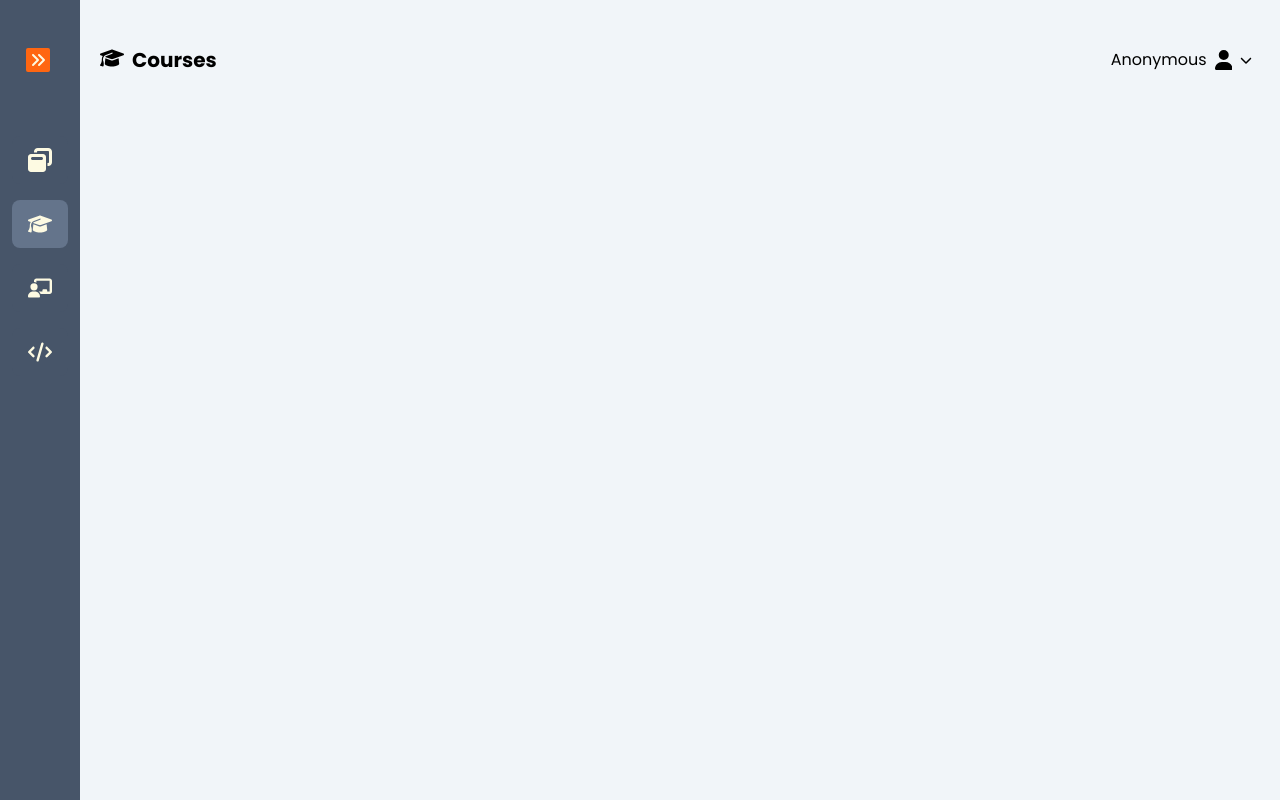
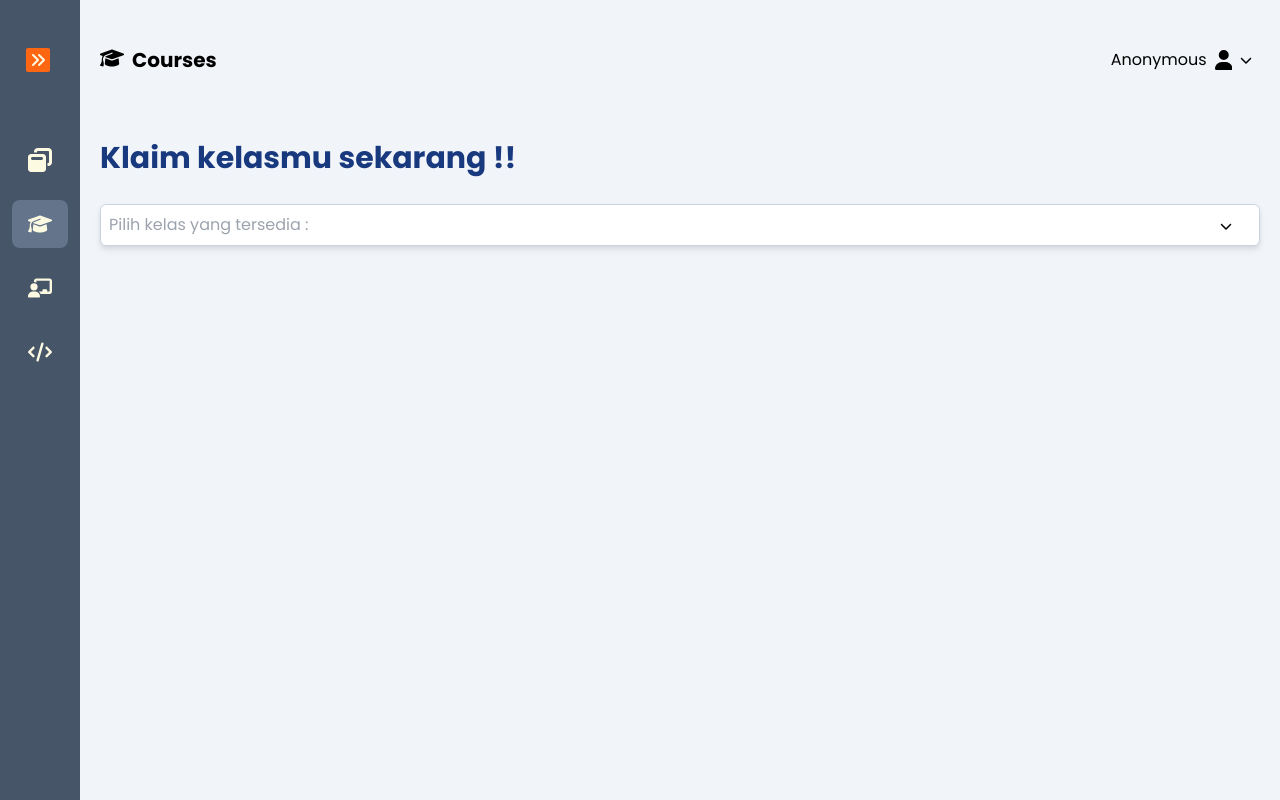
Before and after one commit to RezaBagusS/Project-Akhir-MPSB, a React (Vite) app: page /dashboard/courses in a window 1280 px wide. Built offline with nearby package versions, Linux system fonts and the light colour scheme.

Commit message:
sremadd header on secCourses

```diff
--- a/src/Modules/Sec_Courses.jsx
+++ b/src/Modules/Sec_Courses.jsx
@@ -1,10 +1,16 @@
 import { useState } from "react";
+import CoursesCard from "../Component/HomeComp/CourseCard";
 
 const courses = () => {
   const [isDown, setIsDown] = useState(false);
+  const [openOption, setOpenOption] = useState(false);
 
   const handleClick = () => {
     setIsDown((prev) => !prev);
+  };
+
+  const handleOpenOption = () => {
+    setOpenOption((prev) => !prev);
   };
 
   return (
@@ -47,6 +53,61 @@ const courses = () => {
           </div>
         </div>
       </div>
+
+      <div className="mx-2 sm:mx-5">
+        <div className="font-bold text-3xl text-cust-blue py-5">
+          <h3>Klaim kelasmu sekarang !!</h3>
+        </div>
+        <div className="flex flex-wrap items-center py-2 group">
+          <div className="relative flex w-full drop-shadow-md">
+            <input
+              onClick={handleOpenOption}
+              type="text"
+              placeholder="Pilih kelas yang tersedia :"
+              className="w-full border border-slate-300 rounded-md p-2 focus:outline-none focus:ring-2 focus:ring-slate-400 focus:border-transparent"
+            />
+            <div
+              onClick={handleOpenOption}
+              className={`absolute hover:cursor-pointer z-10 p-2 rounded-sm right-5 top-2 hover:bg-slate-200
+                ${openOption && "bg-slate-200"}
+              `}>
+              <svg
+                xmlns="http://www.w3.org/2000/svg"
+                viewBox="0 0 512 512"
+                className={`h-3 hover:h-3.5 group-focus-within:h-3.5 transition-all duration-200
+                    ${openOption && "-rotate-180"}
+                  `}
+              >
+                <path d="M233.4 406.6c12.5 12.5 32.8 12.5 45.3 0l192-192c12.5-12.5 12.5-32.8 0-45.3s-32.8-12.5-45.3 0L256 338.7 86.6 169.4c-12.5-12.5-32.8-12.5-45.3 0s-12.5 32.8 0 45.3l192 192z" />
+              </svg>
+            </div>
+            <div
+              className={`absolute z-auto top-12 cursor-pointer font-medium text-slate-800 bg-white w-full rounded-sm overflow-hidden
+                ${
+                  openOption
+                    ? "max-h-80 drop-shadow-md"
+                    : "max-h-0"
+                }
+                transition-all duration-300
+              `}
+            >
+              <option value="HTML" className="w-full p-2 hover:bg-sky-200">
+                HTML
+              </option>
+              <option value="CSS" className="w-full p-2 hover:bg-sky-200">
+                CSS
+              </option>
+              <option value="Javascript" className="w-full p-2 hover:bg-sky-200">
+                Javascript
+              </option>
+            </div>
+          </div>
+        </div>
+      </div>
+
+      <div className="flex flex-wrap gap-x-5 justify-evenly w-10/12 sm:w-9/12 mx-auto py-5">
+
+      </div>
     </>
   );
 };
```
